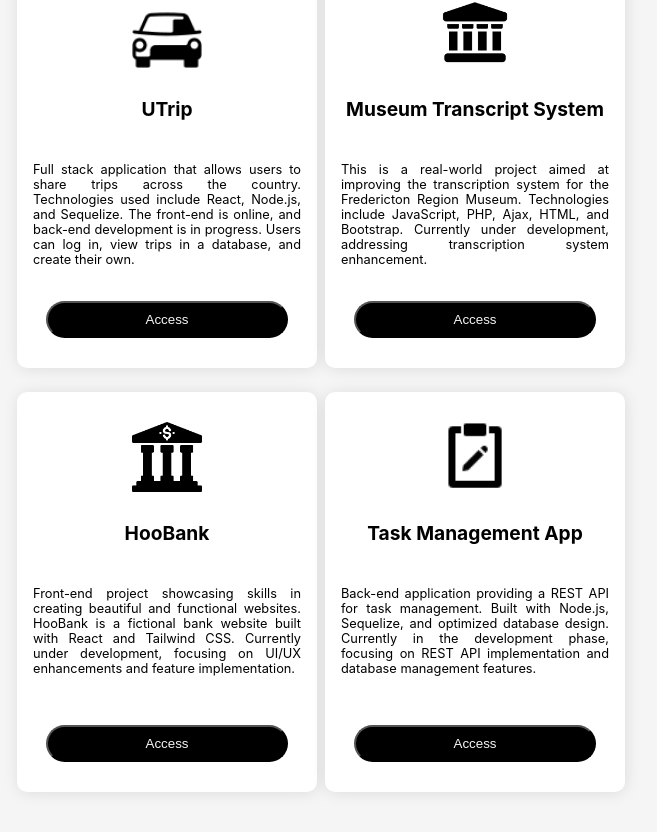
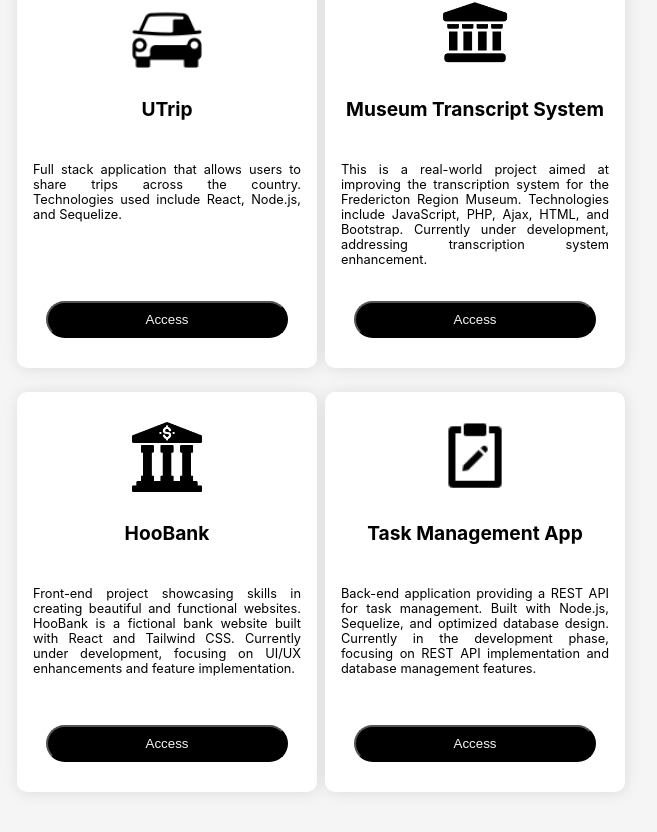
Before and after one commit to alexramosca/portfolio, a React (Create React App) app: page / in a window 1280 px wide. Shown: the part 2019-2851 px from the top of the page, without its empty margins (319-976 px from the left). Built offline with nearby package versions, Linux system fonts and the light colour scheme.

Commit message:
added production link to utrip project

```diff
--- a/src/components/Projects.js
+++ b/src/components/Projects.js
@@ -6,8 +6,8 @@ export const Projects = ()=>{
         {
             img: "/icons/car.png",
             title: "UTrip",
-            link: "https://utrip-front.vercel.app/",
-            desc: "Full stack application that allows users to share trips across the country. Technologies used include React, Node.js, and Sequelize. The front-end is online, and back-end development is in progress. Users can log in, view trips in a database, and create their own."
+            link: "https://utrip-apiv1.onrender.com/",
+            desc: "Full stack application that allows users to share trips across the country. Technologies used include React, Node.js, and Sequelize."
         },
         {
             img: "/icons/museum.png",
```
